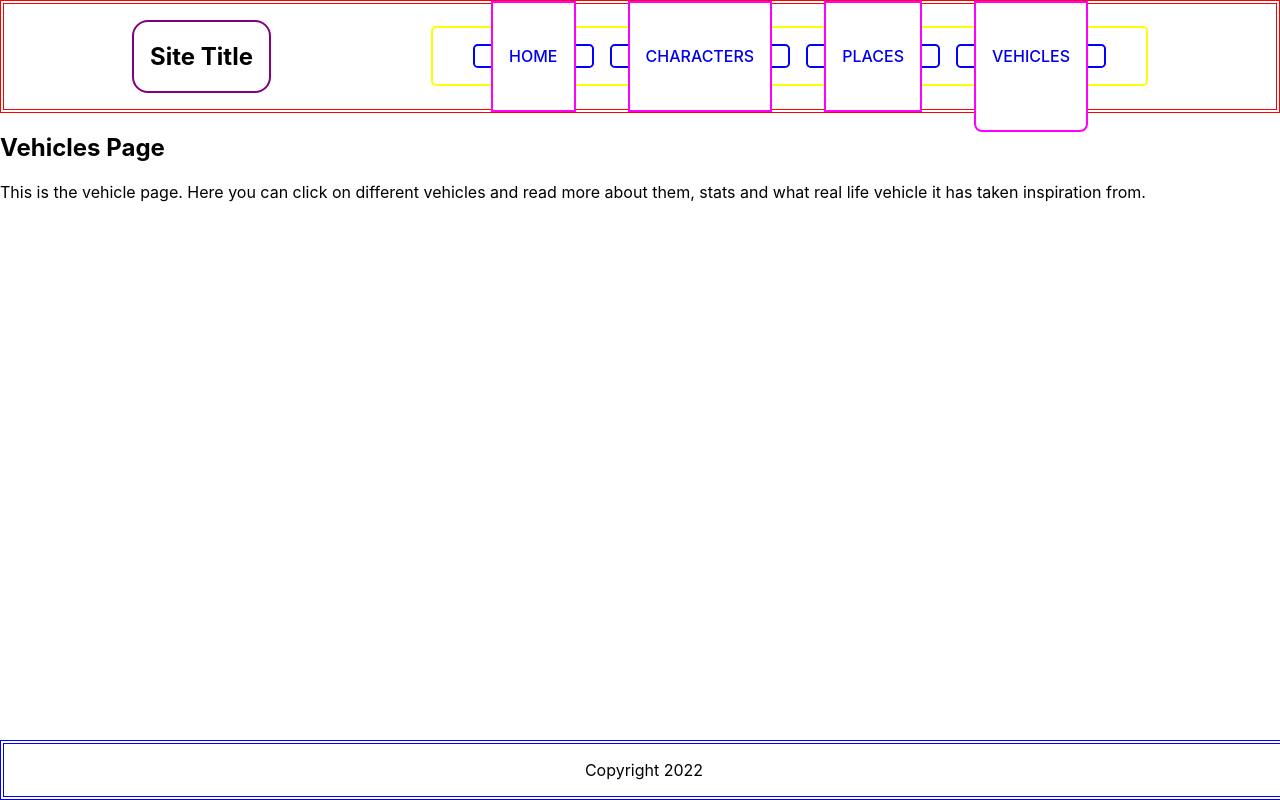
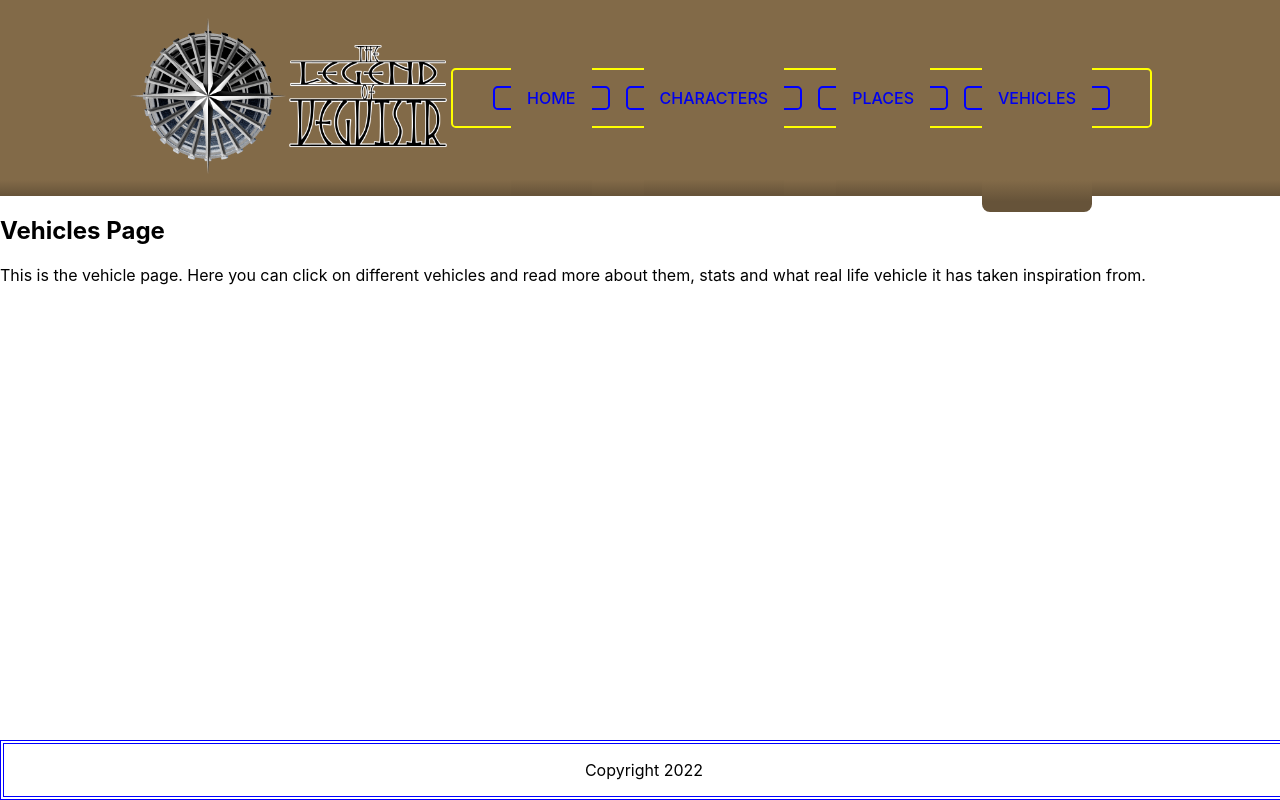
Before and after one commit to ChristianSB89/vegvisir-wiki, a React (Create React App) app: page /vehicles in a window 1280 px wide. Built offline with nearby package versions, Linux system fonts and the light colour scheme.

Commit message:
Started adding colors on navbar and added logo

```diff
--- a/src/components/navBar/NavBar.js
+++ b/src/components/navBar/NavBar.js
@@ -6,9 +6,13 @@ import Characters from "../pages/Characters";
 import Places from "../pages/Places";
 import Vehicles from "../pages/Vehicles";
 
+import Compass from "../img/compass.png";
+import LogoText from "../img/logo-text.png";
+
 import {
   LinkFlex,
   LinkStyle,
+  LogoStyle,
   NavWrapper,
   StyledLi,
   TitleWrapper,
@@ -19,7 +23,8 @@ function NavBar() {
     <Router>
       <NavWrapper>
         <TitleWrapper>
-          <h2>Site Title</h2>
+          <LogoStyle src={Compass} />
+          <LogoStyle src={LogoText} />
         </TitleWrapper>
 
         <LinkFlex>
--- a/src/components/navBar/navBarStyle.js
+++ b/src/components/navBar/navBarStyle.js
@@ -2,17 +2,27 @@ import { NavLink } from "react-router-dom";
 import styled from "styled-components";
 
 export const NavWrapper = styled.nav`
-  border: 4px red double;
+  /* border: 4px red double; */
   display: flex;
   justify-content: space-between;
   align-items: center;
   padding: 1em 8em;
+  background: #826a48;
+  background: linear-gradient(
+    0deg,
+    rgba(102, 83, 57, 1) 0%,
+    rgba(130, 106, 72, 1) 8%
+  );
 `;
 
 export const TitleWrapper = styled.div`
-  border: purple 2px solid;
-  border-radius: 1em;
-  padding: 0 1em;
+  /* border: purple 2px solid; */
+  /* padding: 0 1em; */
+`;
+
+export const LogoStyle = styled.img`
+  width: 10em;
+  padding: 0;
 `;
 
 export const LinkFlex = styled.div`
@@ -33,18 +43,33 @@ export const StyledLi = styled.li`
 `;
 
 export const LinkStyle = styled(NavLink)`
+  /* border: 2px solid magenta; */
   text-decoration: none;
-  border: 2px solid magenta;
-  padding: 2.7em 1em;
+  padding: 5.45em 1em;
   text-transform: uppercase;
   font-weight: 500;
-  background: white;
+  background: #826a48;
+  background: linear-gradient(
+    0deg,
+    rgba(102, 83, 57, 1) 0%,
+    rgba(130, 106, 72, 1) 8%
+  );
   &:hover {
-    padding-bottom: 4em;
+    padding-bottom: 6.5em;
     border-radius: 0 0 0.5em 0.5em;
+    background: linear-gradient(
+      0deg,
+      rgba(102, 83, 57, 1) 5%,
+      rgba(130, 106, 72, 1) 15%
+    );
   }
   &.active {
-    padding-bottom: 4em;
+    padding-bottom: 6.5em;
     border-radius: 0 0 0.5em 0.5em;
+    background: linear-gradient(
+      0deg,
+      rgba(102, 83, 57, 1) 5%,
+      rgba(130, 106, 72, 1) 15%
+    );
   }
 `;
```
Also changed, not shown: src/components/img/compass.png (added), src/components/img/logo-text.png (added).
